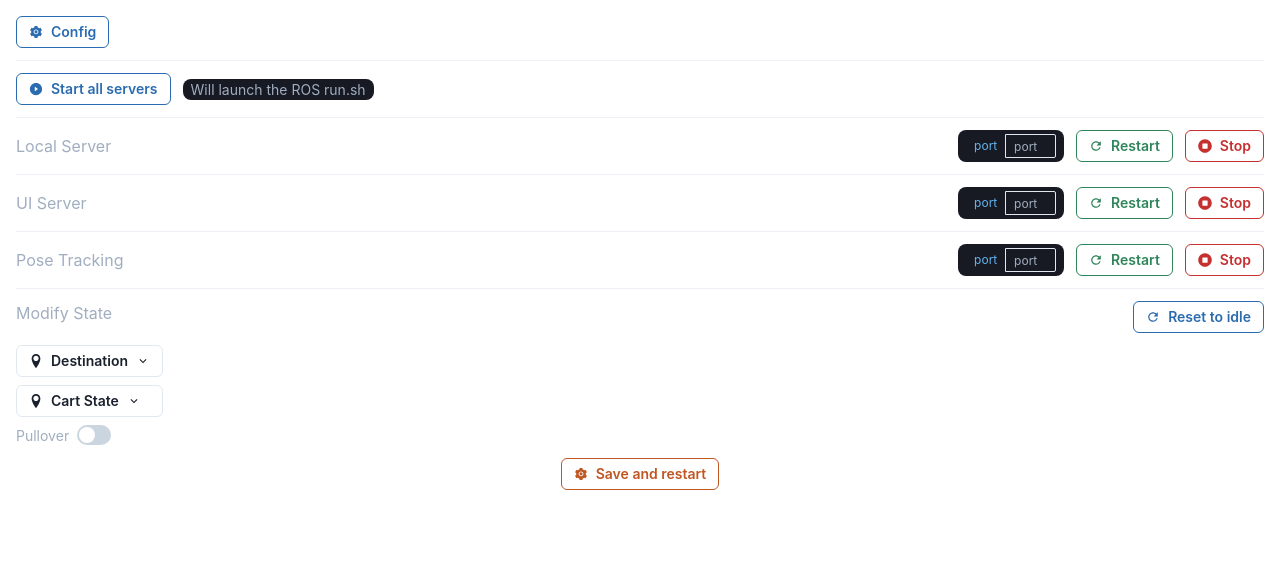
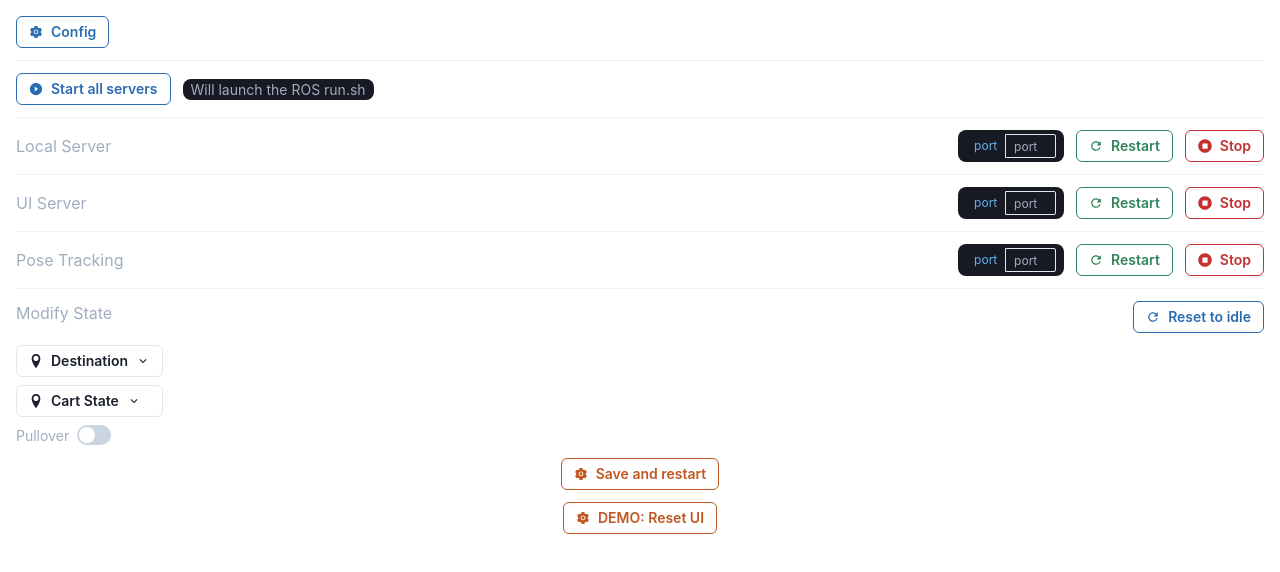
Before and after one commit to JACart/local-admin, a React (Create React App) app: page / in a window 1280 px wide. Shown: the top 572 px of the page. Built offline with nearby package versions, Linux system fonts and the light colour scheme.

Commit message:
added demo button

```diff
--- /dev/null
+++ b/bin.js
@@ -0,0 +1 @@
+console.log(require('.')(process.argv[2]))
--- a/main.js
+++ b/main.js
@@ -79,6 +79,8 @@ ipcMain.on('pose-server-stop', (ev, arg) => {
 
 })
 
+
+
 // In this file you can include the rest of your app's specific main process
 // code. You can also put them in separate files and require them here.
 
--- a/package.json
+++ b/package.json
@@ -1,6 +1,10 @@
 {
   "name": "jc-mon",
   "version": "0.1.0",
+  "main": "main.js",
+  "bin": "bin.js",
+  "author": "JMU Autonomous Vehicles Group",
+  "license": "MIT",
   "private": true,
   "dependencies": {
     "@chakra-ui/icons": "^1.0.5",
--- a/src/App.js
+++ b/src/App.js
@@ -341,6 +341,20 @@ function App() {
             Save and restart
           </Button>
         </Flex>
+        <Flex mt={3} justify="center">
+          <Button
+            leftIcon={<AiFillSetting />}
+            colorScheme="orange"
+            variant="outline"
+            size="sm"
+            onClick={
+            (e) => {
+              window.ipcRenderer.send('save-and-restart', {destination: '', state: 'summon-finish', path: server})
+            }}
+          >
+            DEMO: Reset UI
+          </Button>
+        </Flex>
       </Flex>
     </Box>
   )
```
